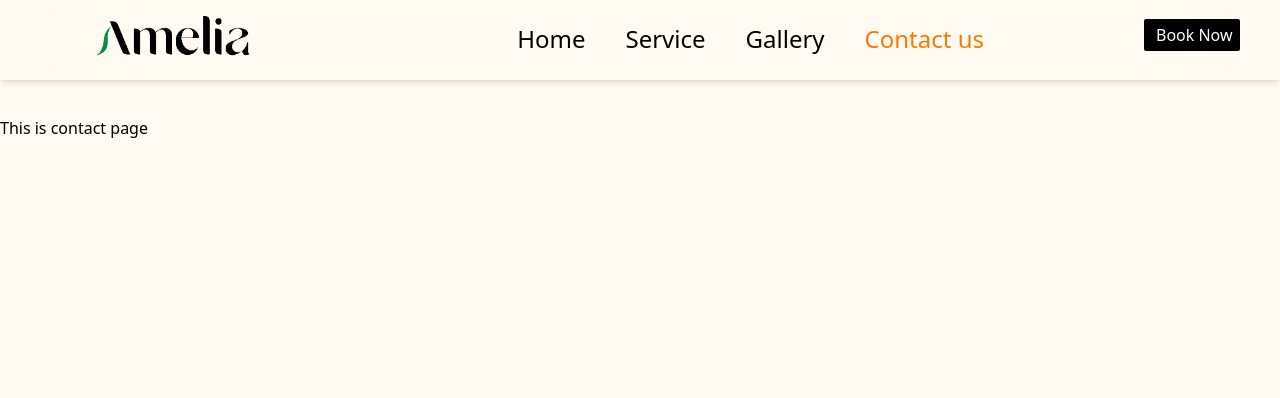
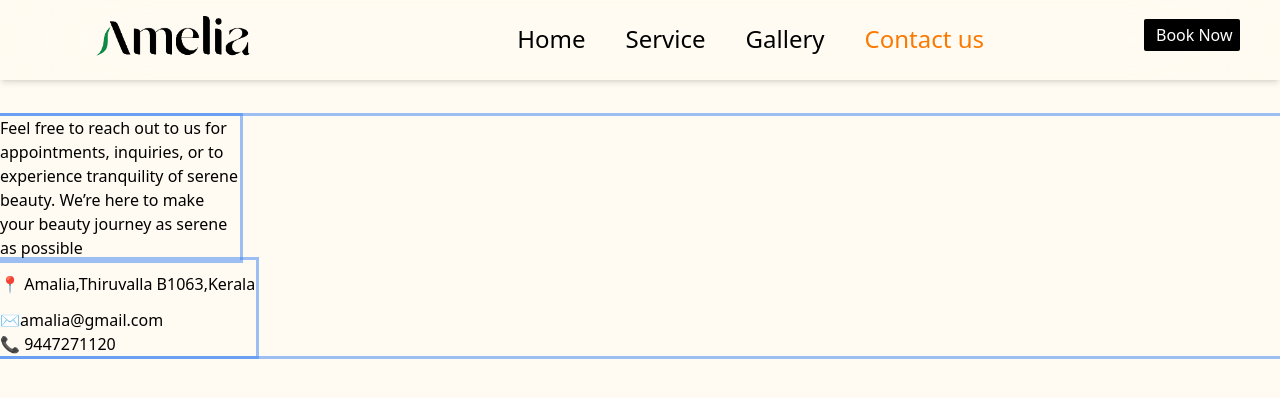
Before and after one commit to AdithVijay/Amelia, a React (Vite) app: page /contact in a window 1280 px wide. Shown: the top 398 px of the page. Built offline with nearby package versions, Linux system fonts and the light colour scheme.

Commit message:
Vedio Player

```diff
--- /dev/null
+++ b/src/component/Vedio.jsx
@@ -0,0 +1,19 @@
+import React from 'react'
+
+const Video = () => {
+  return (
+    <div>
+       <iframe
+        width="560"
+        height="315"
+        src={`https://www.youtube.com/embed/xNRJwmlRBNU`}
+        title="YouTube video player"
+        frameborder="0"
+        allow="accelerometer; autoplay; clipboard-write; encrypted-media; gyroscope; picture-in-picture"
+        allowFullScreen={true} >
+      </iframe>
+    </div>
+  )
+}
+
+export default Video
--- a/src/pages/Contact.jsx
+++ b/src/pages/Contact.jsx
@@ -3,7 +3,20 @@ import React from 'react'
 const Contact = () => {
   return (
     <div>
-        This is contact page
+
+      <div className=' ring '>
+          <div>
+              <h1 className=' w-60 ring'>
+              Feel free to reach out to us for appointments, inquiries, or to experience tranquility of serene beauty. We’re here to make your beauty journey as serene as possible
+              </h1>
+            </div>
+            <div className=' ring w-64'>
+              <h1 className=' pb-3 pt-3'>📍 Amalia,Thiruvalla B1063,Kerala </h1>
+              <h1>✉️amalia@gmail.com </h1>
+              <h1>📞 9447271120</h1>
+            </div>
+      </div>
+
     </div>
   )
 }
--- a/src/pages/Home.jsx
+++ b/src/pages/Home.jsx
@@ -6,6 +6,7 @@ import Hairwash from "../assets/Hairwash.jpg";
 import Wax from "../assets/Wax.jpg";
 import Skincare from "../assets/Skincare.png";
 import Testimonial from '../component/Testimonial';
+import Vedio from '../component/Vedio';
 const Home = () => {
   return (
     <div>
@@ -20,6 +21,7 @@ const Home = () => {
         <Card img={Wax} description={"Wax"}/>
         <Card img={Skincare} description={"Skin Care"}/>
         <Testimonial/>
+        <Vedio/>
 
     </div>
   )
```
